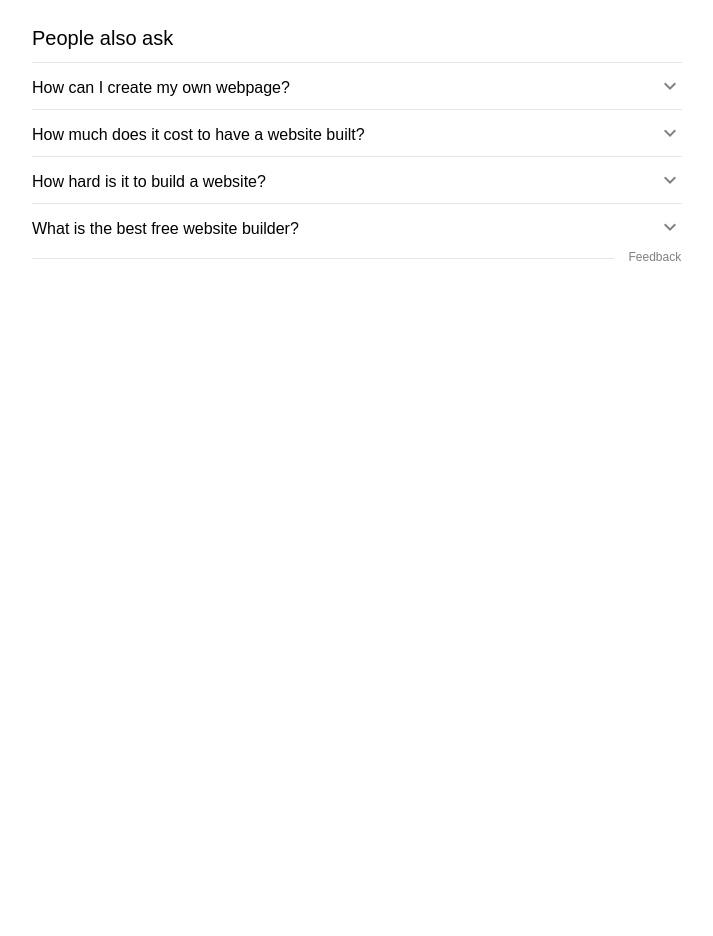
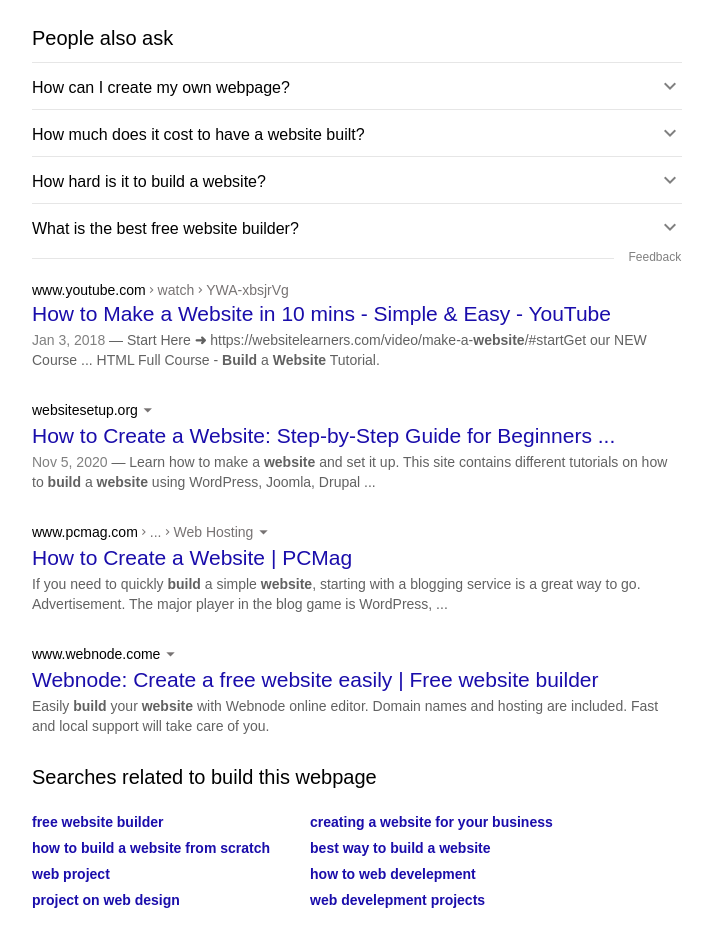
Before and after one commit to ousstarhi/google-homepage-v2, a plain HTML site: page pages/results.html in a window 1280 px wide. Shown: the part 523-1459 px from the top of the page, without its empty margins (140-853 px from the left). Before the commit the page ends 809 px from the top, so only its background shows below. Drawn offline with Linux system fonts and the light colour scheme.

Commit message:
styling the related searches section

```diff
--- a/pages/results.html
+++ b/pages/results.html
@@ -135,10 +135,92 @@
                 <p class="question">How can I create my own webpage? <span class="material-icons">
                         keyboard_arrow_down
                     </span></p>
-                <p class="question">How much does it cost to have a website built? <span class="material-icons">keyboard_arrow_down</span></p>
-                <p class="question">How hard is it to build a website? <span class="material-icons">keyboard_arrow_down</span></p>
-                <p class="question">What is the best free website builder? <span class="material-icons">keyboard_arrow_down</span></p>
+                <p class="question">How much does it cost to have a website built? <span
+                        class="material-icons">keyboard_arrow_down</span></p>
+                <p class="question">How hard is it to build a website? <span
+                        class="material-icons">keyboard_arrow_down</span></p>
+                <p class="question">What is the best free website builder? <span
+                        class="material-icons">keyboard_arrow_down</span></p>
                 <hr> <span class="feedback">Feedback</span>
+            </div>
+
+            <div class="content-block">
+                <p class="page-link">
+                    www.youtube.com <span><span class="material-icons">navigate_next</span>watch<span
+                            class="material-icons double">navigate_next</span> YWA-xbsjrVg
+                </p>
+                <p class="page-title">
+                    How to Make a Website in 10 mins - Simple & Easy - YouTube
+                </p>
+                <p class="page-sample">
+                    <span class="content-date">Jan 3, 2018</span> — Start Here <span class="bold">➜</span>
+                    https://websitelearners.com/video/make-a-<span class="bold">website</span>/#startGet our NEW Course
+                    ... HTML Full Course - <span class="bold">Build</span> a <span class="bold">Website</span> Tutorial.
+                </p>
+            </div>
+
+            <div class="content-block">
+                <p class="page-link">
+                    websitesetup.org <span class="material-icons">arrow_drop_down</span>
+                </p>
+                <p class="page-title">
+                    How to Create a Website: Step-by-Step Guide for Beginners ...
+                </p>
+                <p class="page-sample">
+                    <span class="content-date">Nov 5, 2020</span> — Learn how to make a <span
+                        class="bold">website</span> and set it up. This site contains different tutorials on how to
+                    <span class="bold">build</span> a <span class="bold">website</span> using WordPress, Joomla, Drupal
+                    ...
+                </p>
+            </div>
+
+            <div class="content-block">
+                <p class="page-link">
+                    www.pcmag.com <span><span class="material-icons">navigate_next</span>...<span
+                            class="material-icons double">navigate_next</span> Web Hosting <span
+                            class="material-icons">arrow_drop_down</span></span>
+                </p>
+                <p class="page-title">
+                    How to Create a Website | PCMag
+                </p>
+                <p class="page-sample">
+                    If you need to quickly <span class="bold">build</span> a simple <span class="bold">website</span>,
+                    starting with a blogging service is a great way to go. Advertisement. The major player in the blog
+                    game is WordPress, ...
+                </p>
+            </div>
+
+            <div class="content-block">
+                <p class="page-link">
+                    www.webnode.come <span><span class="material-icons">arrow_drop_down</span></span>
+                </p>
+                <p class="page-title">
+                    Webnode: Create a free website easily | Free website builder
+                </p>
+                <p class="page-sample">
+                    Easily <span class="bold">build</span> your <span class="bold">website</span> with Webnode online
+                    editor. Domain names and hosting are included. Fast and local support will take care of you.
+                </p>
+            </div>
+
+            <div id="related">
+                <p>
+                    Searches related to build this webpage
+                </p>
+                <div id="list">
+                    <ul>
+                        <li>free website builder</li>
+                        <li>how to build a website from scratch</li>
+                        <li>web project</li>
+                        <li>project on web design</li>
+                    </ul>
+                    <ul>
+                        <li>creating a website for your business</li>
+                        <li>best way to build a website</li>
+                        <li>how to web develepment</li>
+                        <li>web develepment projects</li>
+                    </ul>
+                </div>
             </div>
 
         </div>
--- a/styles/results.css
+++ b/styles/results.css
@@ -201,6 +201,10 @@ main p.page-link .material-icons:last-child {
   font-size: 20px;
 }
 
+main p.page-link .material-icons.double {
+  font-size: 12px;
+}
+
 div.content-block p.page-title {
   color: #1a0dab;
   font-size: 21px;
@@ -264,3 +268,31 @@ hr {
   color: grey;
   vertical-align: text-top;
 }
+
+div#related > p {
+  font-size: 20px;
+  margin-bottom: 25px;
+}
+
+div#list {
+  display: flex;
+  font-size: 14px;
+  justify-content: flex-start;
+}
+
+div#list ul {
+  display: flex;
+  flex-direction: column;
+  align-items: flex-start;
+}
+
+div#list ul:last-child {
+  margin-left: 40px;
+}
+
+div#list li {
+  margin-left: 0;
+  margin-bottom: 10px;
+  color: #1a0dab;
+  font-weight: bold;
+}
```
